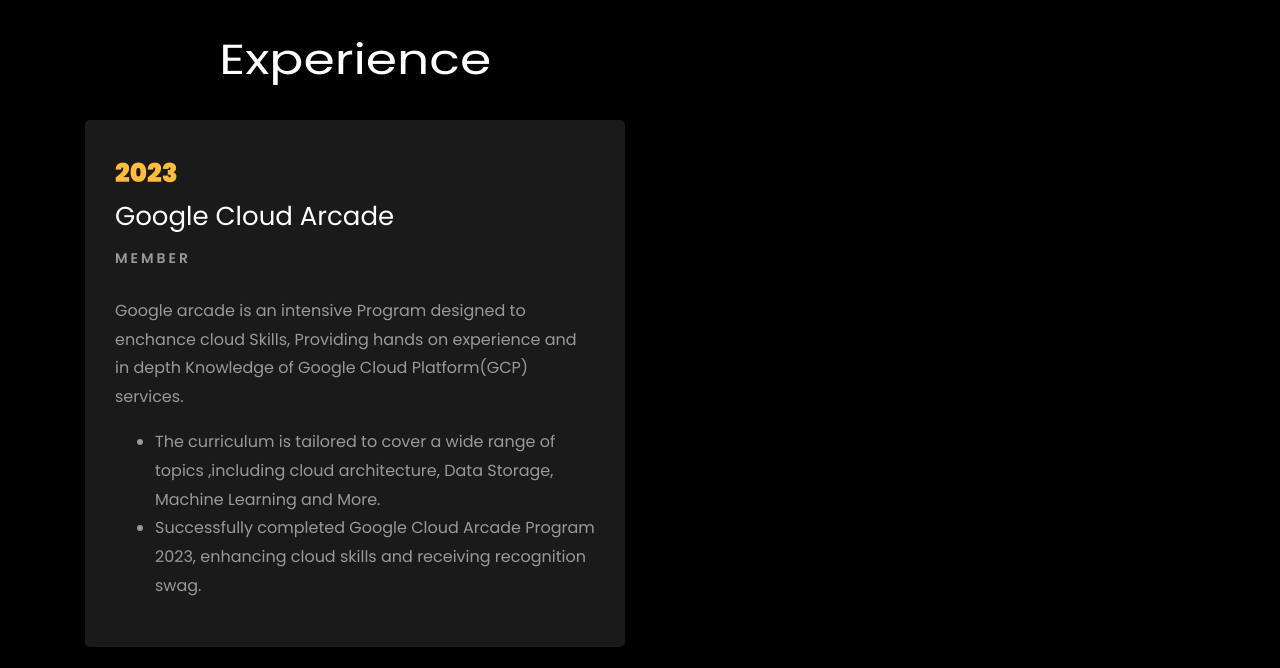
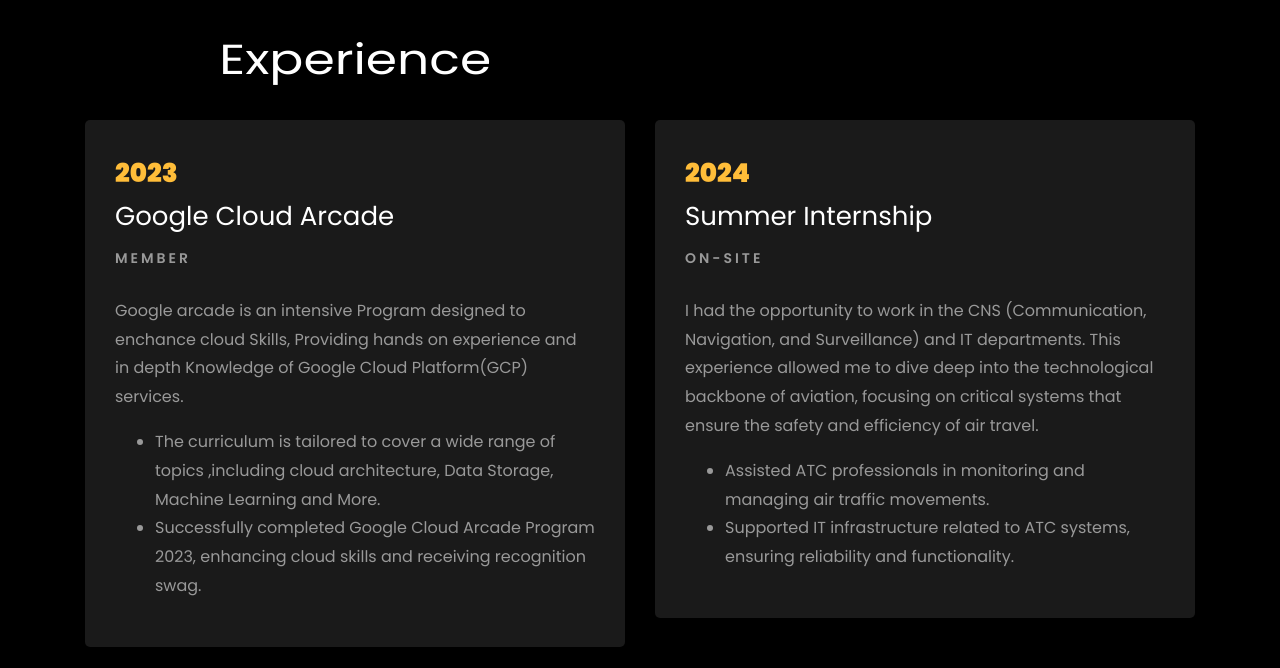
Before and after one commit to Nikita26Kumari/Project-Portfoliogithub.io, a plain HTML site: page index.html in a window 1280 px wide. Shown: the part 1820-2488 px from the top of the page. Drawn offline with Linux system fonts and the light colour scheme; files whose address does not match are found by name.

Commit message:
Update index.html

```diff
--- a/index.html
+++ b/index.html
@@ -336,21 +336,21 @@
 
 				</div>
 
-				<!-- <div class="col-md-6">
+
+				<div class="col-md-6">
 					<div class="resume-wrap ftco-animate">
-						<span class="date">2018-2021</span>
-						<h2>Senior Data Analyst</h2>
-						<span class="position">iQuanti</span>
-						<p class="mt-4">iQuanti is a data-driven digital marketing analytics and solutions company, helps top 100 global brands.
+						<span class="date">2024</span>
+						<h2>Summer Internship</h2>
+						<span class="position">On-Site</span>
+						<p class="mt-4">I had the opportunity to work in the CNS (Communication, Navigation, and Surveillance) and IT departments. This experience allowed me to dive deep into the technological backbone of aviation, focusing on critical systems that ensure the safety and efficiency of air travel.
 							<ul>
-								<li>Performed in-depth market research and analysis to create online pages. Resulted in ~100% website growth and 30% increase in conversion rate YoY.</li>
-								<li>Delivered multiple training and mentorship sessions on analytical tools like SQL, MS Excel, Power BI, Tableau and Python.</li>
-								<li>Performed migration and enhancements for merchandising dashboard, involved data integration and its feature improvement.</li>
+						      <li>Assisted ATC professionals in monitoring and managing air traffic movements.</li>
+							  <li>Supported IT infrastructure related to ATC systems, ensuring reliability and functionality.</li>
 							</ul>
 						</p>
 					</div>
 
-				</div> -->
+				</_<div>
 			</div>
 
 		<br>
```
